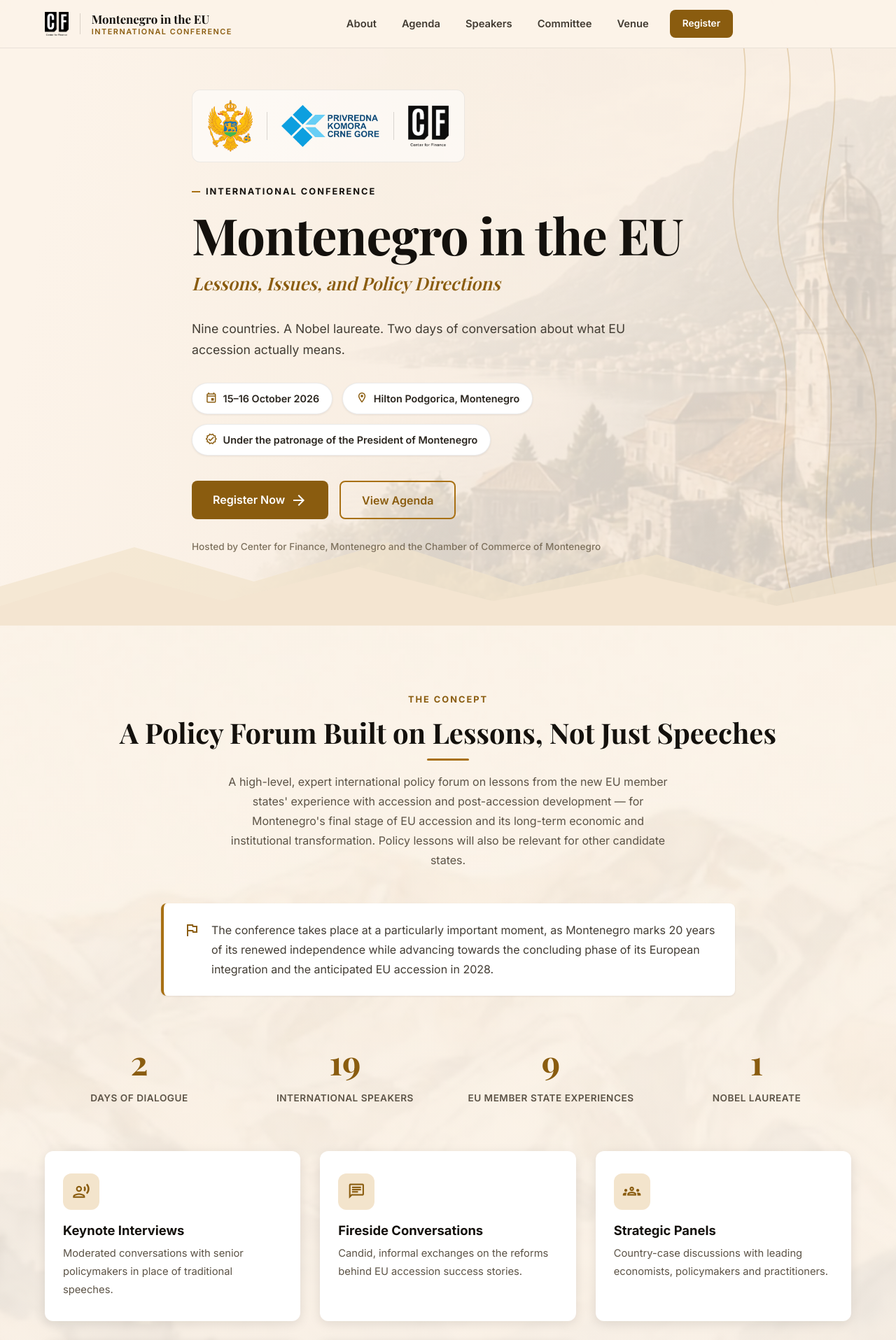
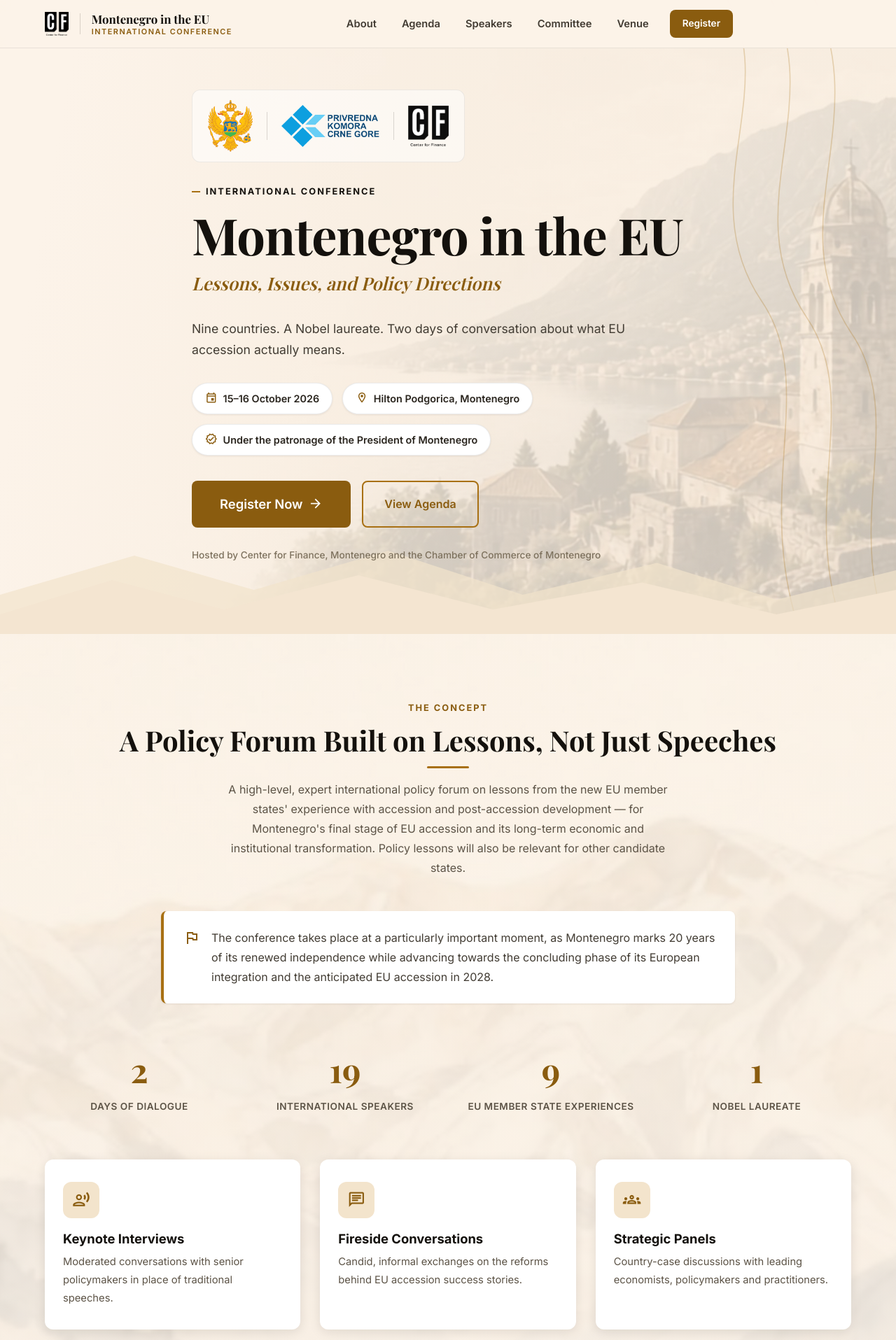
Before and after one commit to Nikola-Mil/cof-landing-page, an Angular app: page / in a window 1280 px wide. Shown: the top 1915 px of the page at 70% size. Built offline with nearby package versions, Linux system fonts and the light colour scheme; some icons are missing.

Commit message:
Enlarge the hero Register Now button and darken background images
Bump the hero primary CTA's size to stand out more, and raise the
opacity of the background imagery across every section so it reads
more clearly while staying subtle enough not to fight the content.

```diff
--- a/src/app/components/about/about.component.scss
+++ b/src/app/components/about/about.component.scss
@@ -16,7 +16,7 @@
       height: 100%;
       object-fit: cover;
       object-position: center 65%;
-      opacity: 0.4;
+      opacity: 0.5;
     }
 
     &::after {
--- a/src/app/components/agenda/agenda.component.scss
+++ b/src/app/components/agenda/agenda.component.scss
@@ -16,7 +16,7 @@
       height: 100%;
       object-fit: cover;
       object-position: center 55%;
-      opacity: 0.16;
+      opacity: 0.24;
     }
 
     &::after {
--- a/src/app/components/committee/committee.component.scss
+++ b/src/app/components/committee/committee.component.scss
@@ -16,7 +16,7 @@
       height: 100%;
       object-fit: cover;
       object-position: center 55%;
-      opacity: 0.18;
+      opacity: 0.26;
     }
 
     &::after {
--- a/src/app/components/hero/hero.component.scss
+++ b/src/app/components/hero/hero.component.scss
@@ -21,7 +21,7 @@
       height: 100%;
       object-fit: cover;
       object-position: center 55%;
-      opacity: 0.45;
+      opacity: 0.56;
     }
 
     &::after {
@@ -235,6 +235,15 @@
       font-size: 1rem;
       padding: 15px 30px;
     }
+
+    .btn--primary {
+      font-size: 1.15rem;
+      padding: 19px 40px;
+
+      .material-icons-outlined {
+        font-size: 1.3rem;
+      }
+    }
   }
 
   &__hosts {
--- a/src/app/components/register-cta/register-cta.component.scss
+++ b/src/app/components/register-cta/register-cta.component.scss
@@ -18,7 +18,7 @@
       height: 100%;
       object-fit: cover;
       object-position: center 60%;
-      opacity: 0.16;
+      opacity: 0.24;
       mix-blend-mode: luminosity;
     }
 
--- a/src/app/components/speakers/speakers.component.scss
+++ b/src/app/components/speakers/speakers.component.scss
@@ -16,7 +16,7 @@
       height: 100%;
       object-fit: cover;
       object-position: center 60%;
-      opacity: 0.14;
+      opacity: 0.21;
     }
 
     &::after {
--- a/src/app/components/venue/venue.component.scss
+++ b/src/app/components/venue/venue.component.scss
@@ -16,7 +16,7 @@
       height: 100%;
       object-fit: cover;
       object-position: center 62%;
-      opacity: 0.42;
+      opacity: 0.52;
     }
 
     &::after {
```
